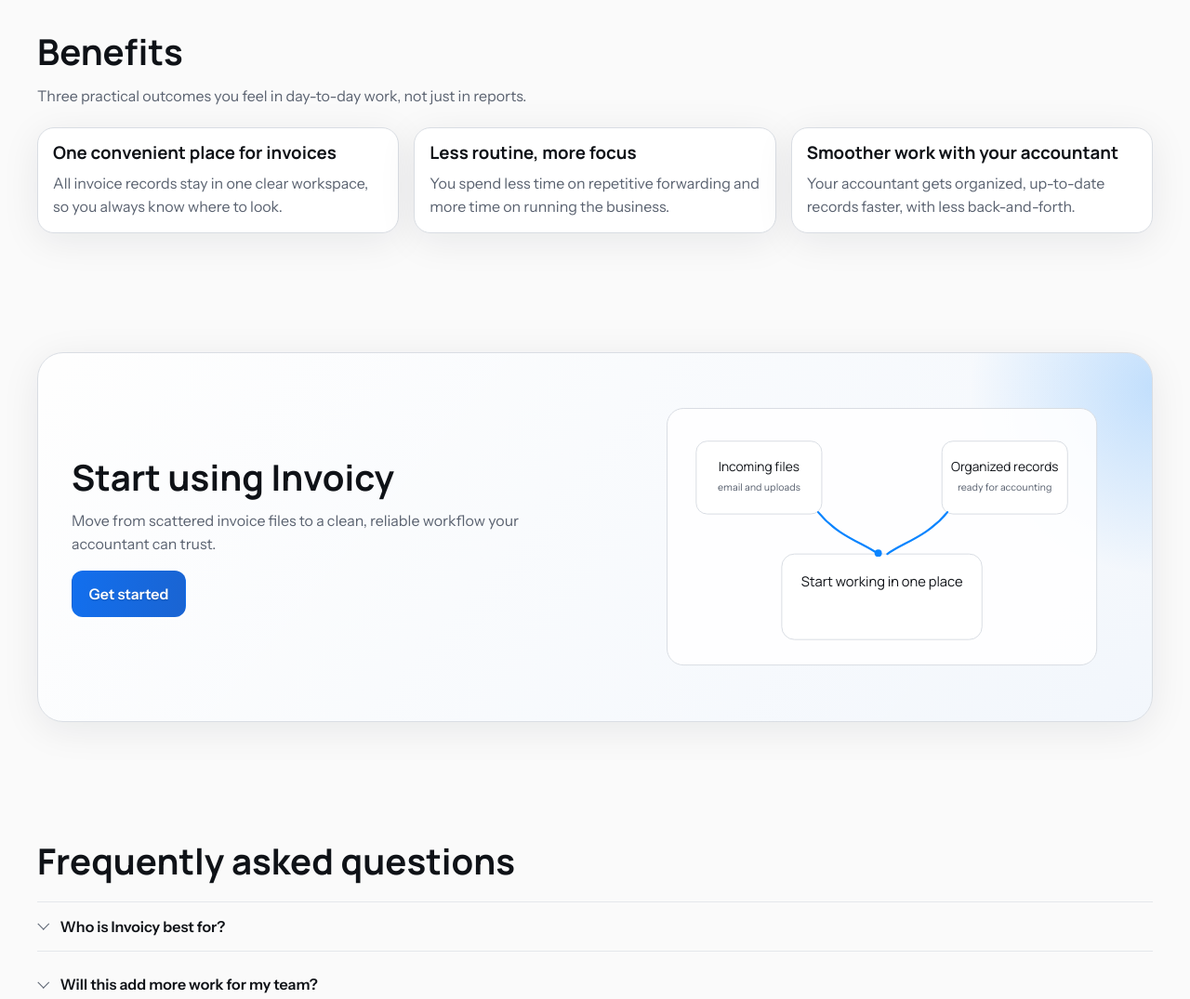
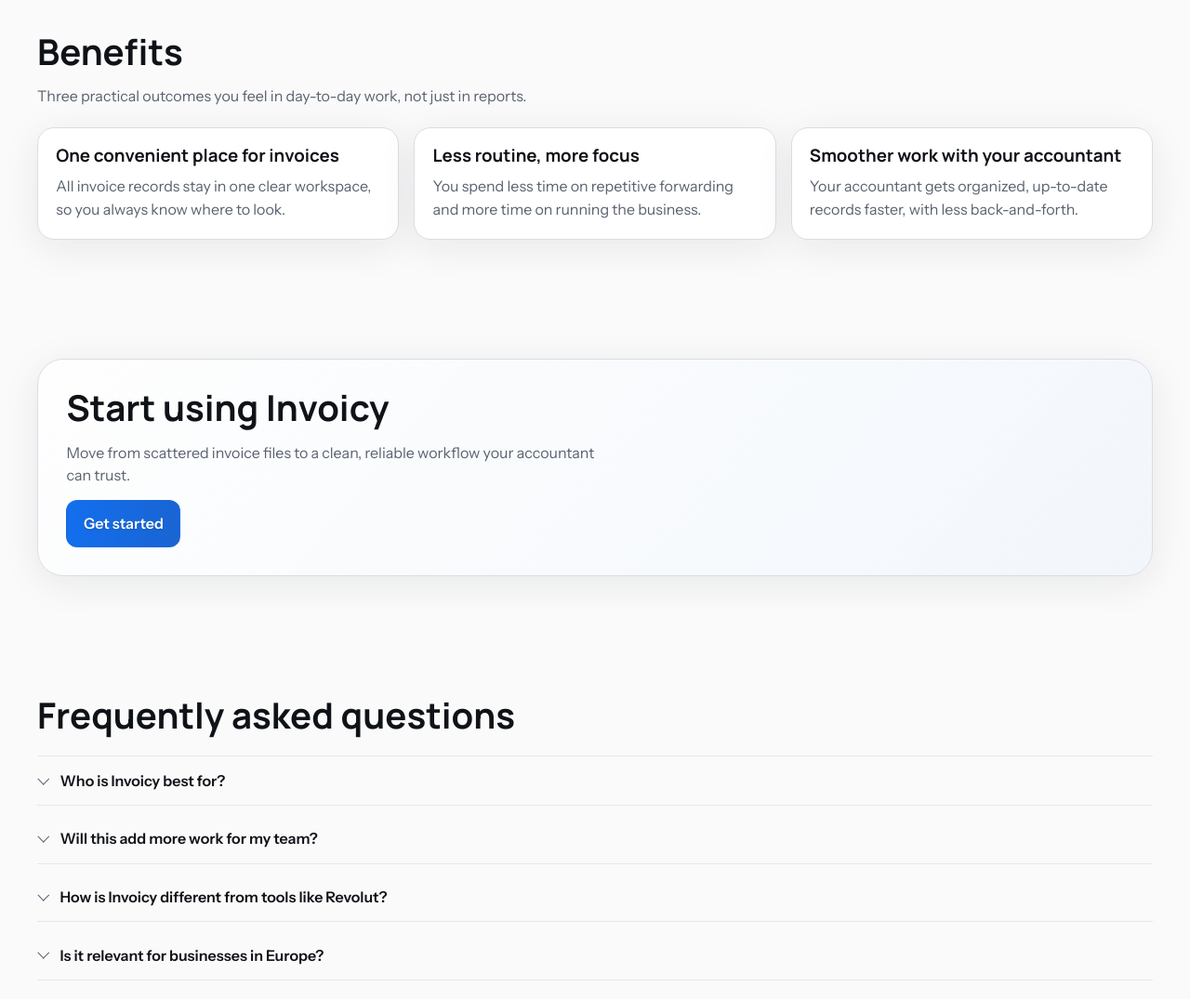
Before and after one commit to roman-nebel/invora, a plain HTML site: page index.html in a window 1280 px wide. Shown: the part 1720-2795 px from the top of the page at 93% size. Drawn offline with Linux system fonts and the light colour scheme.

Commit message:
refactor CTA section layout and improve spacing for better readability

```diff
--- a/index.html
+++ b/index.html
@@ -320,7 +320,7 @@
       }
 
       .hero-illustration figcaption {
-        margin-top: 0.7rem;
+        margin-top: calc(0.7rem + 4px);
         color: var(--text-muted);
         font-size: 0.92rem;
         text-align: right;
@@ -367,6 +367,10 @@
       .panel,
       .feature {
         padding: 1rem;
+      }
+
+      .feature {
+        padding: 1.2rem;
       }
 
       .panel-visual {
@@ -403,6 +407,7 @@
 
       .step-index {
         position: relative;
+        left: -4px;
         display: block;
         font-family: "Manrope", sans-serif;
         font-weight: 800;
@@ -437,8 +442,6 @@
       }
 
       .cta-wrap {
-        position: relative;
-        overflow: hidden;
         border: 1px solid var(--line);
         background: linear-gradient(
           130deg,
@@ -446,43 +449,18 @@
           color-mix(in srgb, var(--accent-soft) 42%, transparent)
         );
         border-radius: var(--radius-lg);
-        padding: clamp(1.15rem, 4vw, 2.25rem);
+        padding: clamp(1.2rem, 3.4vw, 1.9rem);
         box-shadow: var(--shadow);
       }
 
-      .cta-wrap::before {
-        content: "";
-        position: absolute;
-        width: min(48vw, 420px);
-        height: min(48vw, 420px);
-        right: -18%;
-        top: -44%;
-        border-radius: 999px;
-        background: radial-gradient(
-          circle,
-          color-mix(in srgb, var(--accent) 22%, transparent),
-          transparent 68%
-        );
-        pointer-events: none;
-      }
-
-      .cta-shell {
-        position: relative;
-        z-index: 1;
-        display: grid;
-        grid-template-columns: 1.08fr 0.92fr;
-        gap: 1.2rem;
-        align-items: center;
-      }
-
-      .cta-main h2 {
-        margin-top: 0;
+      .cta .section-head {
+        margin-bottom: 0.55rem;
       }
 
       .cta-copy {
-        margin-top: 0.75rem;
+        margin-top: 0.6rem;
         color: var(--text-muted);
-        max-width: 48ch;
+        max-width: 56ch;
       }
 
       input:focus-visible,
@@ -499,17 +477,7 @@
         display: flex;
         gap: 0.75rem;
         flex-wrap: wrap;
-        margin-top: 1rem;
-      }
-
-      .cta-visual {
-        margin: 0;
-      }
-
-      .cta-visual svg {
-        width: 100%;
-        height: auto;
-        display: block;
+        margin-top: 0.85rem;
       }
 
       .faq {
@@ -596,10 +564,6 @@
           grid-template-columns: repeat(2, minmax(0, 1fr));
         }
 
-        .cta-shell {
-          grid-template-columns: 1fr;
-        }
-
         .step {
           min-height: auto;
           padding: 0.65rem 0.15rem 0.5rem;
@@ -612,7 +576,7 @@
         }
 
         .step h3 {
-          margin-top: 0.45rem;
+          margin-top: calc(0.45rem + 4px);
         }
       }
 
@@ -686,7 +650,7 @@
         }
 
         .step h3 {
-          margin-top: 0.4rem;
+          margin-top: calc(0.4rem + 4px);
         }
 
         .topbar-inner {
@@ -2123,134 +2087,15 @@
 
       <section class="cta" id="start" aria-labelledby="start-title">
         <div class="container cta-wrap">
-          <div class="cta-shell">
-            <div class="cta-main">
+          <div class="section-head">
             <h2 id="start-title">Start using Invoicy</h2>
             <p class="cta-copy">
               Move from scattered invoice files to a clean, reliable workflow
               your accountant can trust.
             </p>
+          </div>
           <div class="cta-actions">
             <a class="button button-primary" href="/app">Get started</a>
-              </div>
-            </div>
-            <figure
-              class="cta-visual"
-              aria-label="Invoicy workspace illustration"
-            >
-              <svg
-                viewBox="0 0 520 330"
-                role="img"
-                aria-labelledby="cta-illu-title cta-illu-desc"
-              >
-                <title id="cta-illu-title">Invoicy start illustration</title>
-                <desc id="cta-illu-desc">
-                  Illustration of invoice records moving into one organized
-                  workspace.
-                </desc>
-                <rect
-                  x="24"
-                  y="24"
-                  width="472"
-                  height="282"
-                  rx="18"
-                  fill="color-mix(in srgb, var(--surface) 88%, transparent)"
-                  stroke="var(--line)"
-                />
-                <rect
-                  x="56"
-                  y="60"
-                  width="138"
-                  height="80"
-                  rx="12"
-                  fill="var(--surface)"
-                  stroke="var(--line)"
-                />
-                <rect
-                  x="326"
-                  y="60"
-                  width="138"
-                  height="80"
-                  rx="12"
-                  fill="var(--surface)"
-                  stroke="var(--line)"
-                />
-                <rect
-                  x="150"
-                  y="184"
-                  width="220"
-                  height="94"
-                  rx="14"
-                  fill="var(--surface)"
-                  stroke="var(--line)"
-                />
-                <path
-                  d="M190 138 C212 165 240 172 256 184"
-                  fill="none"
-                  stroke="var(--accent)"
-                  stroke-width="2.3"
-                  stroke-linecap="round"
-                />
-                <path
-                  d="M332 138 C310 165 282 172 266 184"
-                  fill="none"
-                  stroke="var(--accent)"
-                  stroke-width="2.3"
-                  stroke-linecap="round"
-                />
-                <circle cx="256" cy="183" r="4" fill="var(--accent)" />
-                <text
-                  x="125"
-                  y="93"
-                  fill="var(--text)"
-                  font-size="14"
-                  text-anchor="middle"
-                  font-family="Manrope, sans-serif"
-                >
-                  Incoming files
-                </text>
-                <text
-                  x="125"
-                  y="114"
-                  fill="var(--text-muted)"
-                  font-size="11"
-                  text-anchor="middle"
-                  font-family="Instrument Sans, sans-serif"
-                >
-                  email and uploads
-                </text>
-                <text
-                  x="395"
-                  y="93"
-                  fill="var(--text)"
-                  font-size="14"
-                  text-anchor="middle"
-                  font-family="Manrope, sans-serif"
-                >
-                  Organized records
-                </text>
-                <text
-                  x="395"
-                  y="114"
-                  fill="var(--text-muted)"
-                  font-size="11"
-                  text-anchor="middle"
-                  font-family="Instrument Sans, sans-serif"
-                >
-                  ready for accounting
-                </text>
-                <text
-                  x="260"
-                  y="220"
-                  fill="var(--text)"
-                  font-size="15"
-                  text-anchor="middle"
-                  font-family="Manrope, sans-serif"
-                >
-                  Start working in one place
-                </text>
-              </svg>
-            </figure>
           </div>
         </div>
       </section>
@@ -2276,6 +2121,15 @@
               </p>
             </details>
             <details>
+              <summary>How is Invoicy different from tools like Revolut?</summary>
+              <p>
+                Revolut is great for banking and payments. Invoicy is focused on
+                invoice operations: collecting invoice files from your day-to-day
+                channels, organizing them in one place, and making accountant
+                handoff easier, no matter where the payment was made.
+              </p>
+            </details>
+            <details>
               <summary>Is it relevant for businesses in Europe?</summary>
               <p>
                 Yes. Invoicy is built with European small businesses and their
```
Lines whose indentation alone changed are shown as unchanged.
